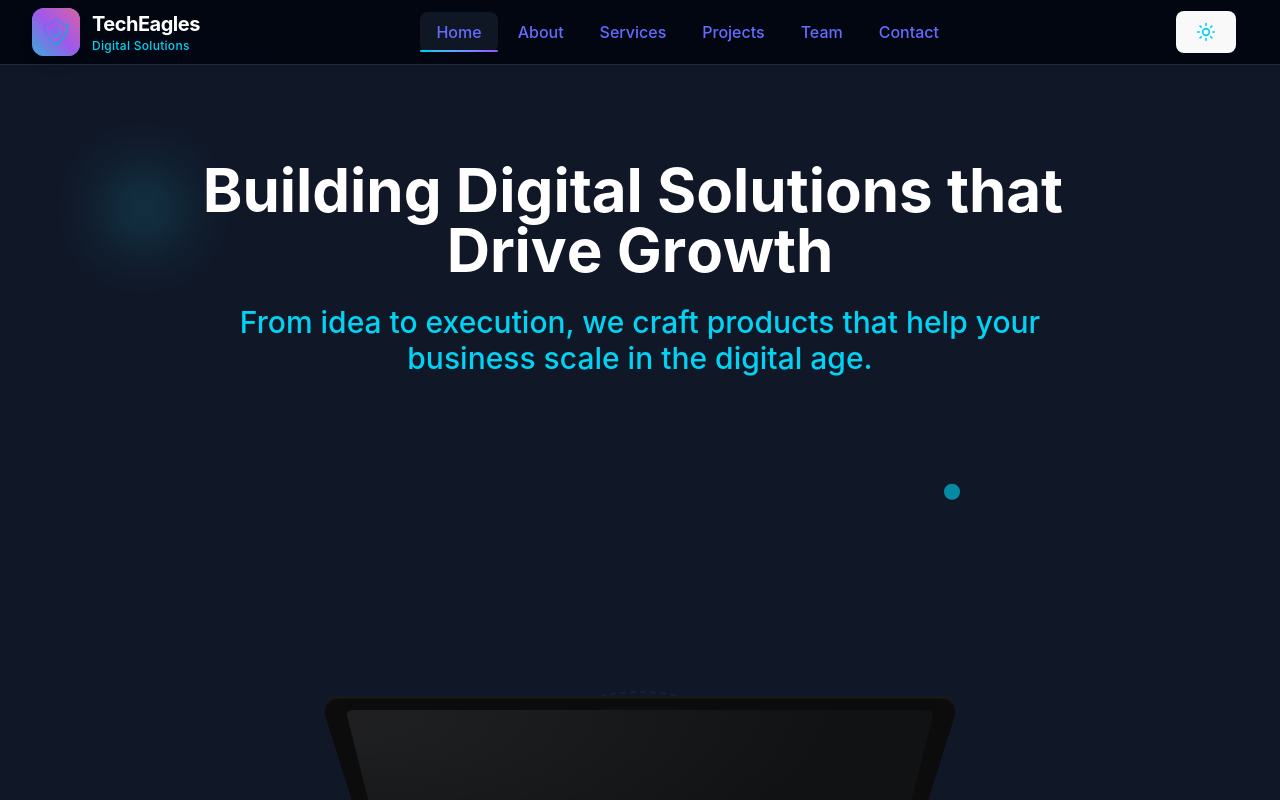
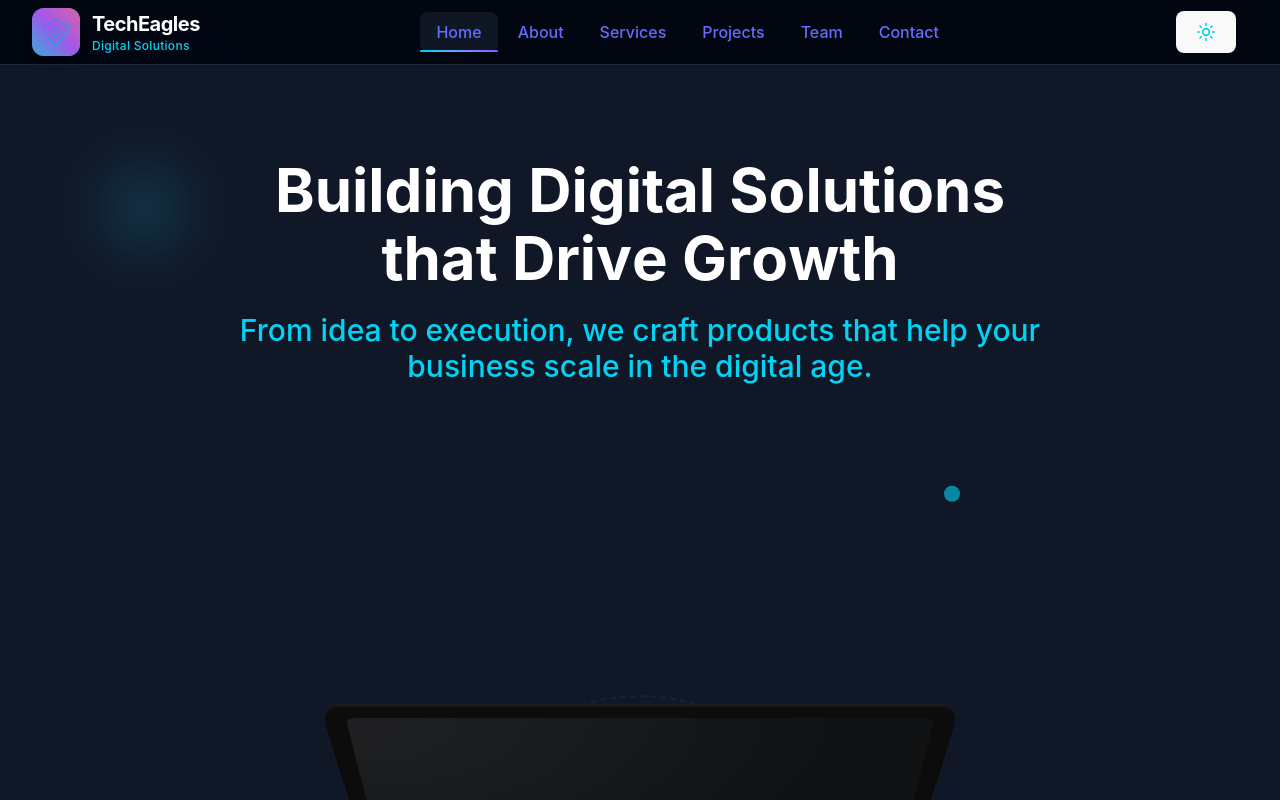
Before and after one commit to faizan-docx/techeagles, a React (Vite) app: page / in a window 1280 px wide. Shown: the top 800 px of the page. Built offline with nearby package versions, Linux system fonts and the light colour scheme.

Commit message:
text changed

```diff
--- a/src/components/landingPage.jsx
+++ b/src/components/landingPage.jsx
@@ -146,11 +146,16 @@ const LandingPage = ({ isDarkMode }) => {
           initial="hidden"
           animate="visible"
         >
-        {/* Enhanced Title with Letter Animation */}
-        <motion.div className="mb-6">
-          {Array.from("Building Digital Solutions that Drive Growth").map((letter, index) => (
+        {/* Enhanced Title with Letter Animation (two lines) */}
+        <motion.div className="mb-6 leading-tight">
+          {[
+            'Building Digital Solutions',
+            'that Drive Growth'
+          ].map((line, lineIdx) => (
+            <div key={lineIdx} className={`${lineIdx === 1 ? 'mt-1 md:mt-2' : ''}`}>
+              {Array.from(line).map((letter, index) => (
                 <motion.span
-              key={index}
+                  key={`${lineIdx}-${index}`}
                   className={`inline-block text-3xl sm:text-4xl md:text-5xl lg:text-6xl font-bold ${
                     isDarkMode ? 'text-white' : 'text-gray-900'
                   }`}
@@ -161,9 +166,9 @@ const LandingPage = ({ isDarkMode }) => {
                       opacity: 1,
                       rotateX: 0,
                       transition: {
-                    delay: index * 0.05,
+                        delay: index * 0.05 + lineIdx * 0.4,
                         duration: 0.5,
-                    type: "spring",
+                        type: 'spring',
                         stiffness: 100
                       }
                     }
@@ -171,6 +176,8 @@ const LandingPage = ({ isDarkMode }) => {
                 >
                   {letter === ' ' ? '\u00A0' : letter}
                 </motion.span>
+              ))}
+            </div>
           ))}
         </motion.div>
 
```
Lines whose indentation alone changed are shown as unchanged.
